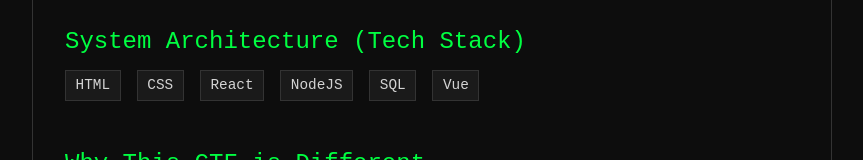
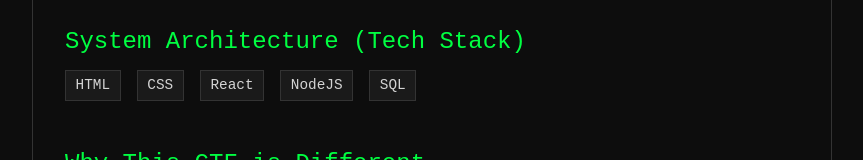
Before and after one commit to Aweek07/CTF_PROJECT, a React (Create React App) app in the folder ctf_proj/: page / in a window 1280 px wide. Shown: the part 426-586 px from the top of the page, without its empty margins (208-1071 px from the left). Built offline with nearby package versions, Linux system fonts and the light colour scheme.

Commit message:
removed vue

```diff
--- a/ctf_proj/src/App.js
+++ b/ctf_proj/src/App.js
@@ -1,4 +1,4 @@
-import { useState, useEffect } from 'react';
+import { useState } from 'react';
 import Intro from './Intro';
 import Challenges from './Challenges';
 import EndPage from './EndPage';
--- a/ctf_proj/src/Intro.js
+++ b/ctf_proj/src/Intro.js
@@ -21,7 +21,6 @@
           <li>React</li>
           <li>NodeJS</li>
           <li>SQL</li>
-          <li>Vue</li>
         </ul>
       </div>
 
```
Also changed, not shown: 1 other file (tests, documents, lock files or other folders).
